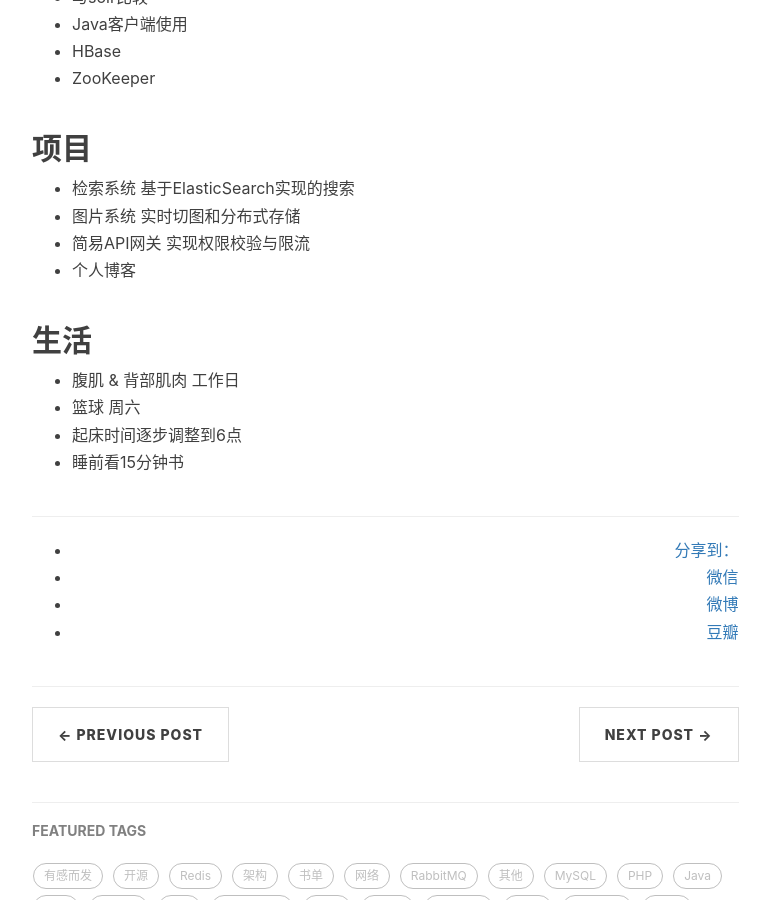
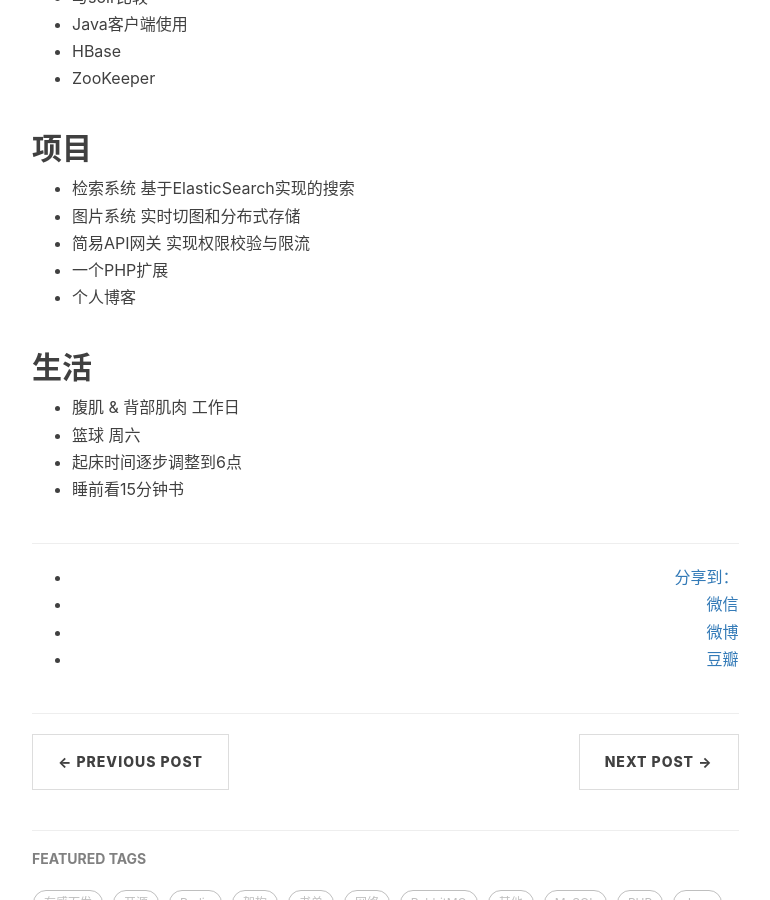
Before and after one commit to bug1024/jeet-blog, a Jekyll site: the page built from _posts/2017-03-08-2017plan.md, in a window 1280 px wide and 900 px high, scrolled down 1622 px. Shown: the whole window, without its empty margins (233-1003 px from the left). Built offline with Jekyll 4.4.1, drawn with Linux system fonts in a browser that asks for light colours; nearby versions of some CDN libraries; comment, search, counter and statistics services are not loaded.

Commit message:
update plan

```diff
--- a/_posts/2017-03-08-2017plan.md
+++ b/_posts/2017-03-08-2017plan.md
@@ -54,6 +54,7 @@ tags:
  - 检索系统 基于ElasticSearch实现的搜索
  - 图片系统 实时切图和分布式存储
  - 简易API网关 实现权限校验与限流
+ - 一个PHP扩展
  - 个人博客
 
 ## 生活
```
